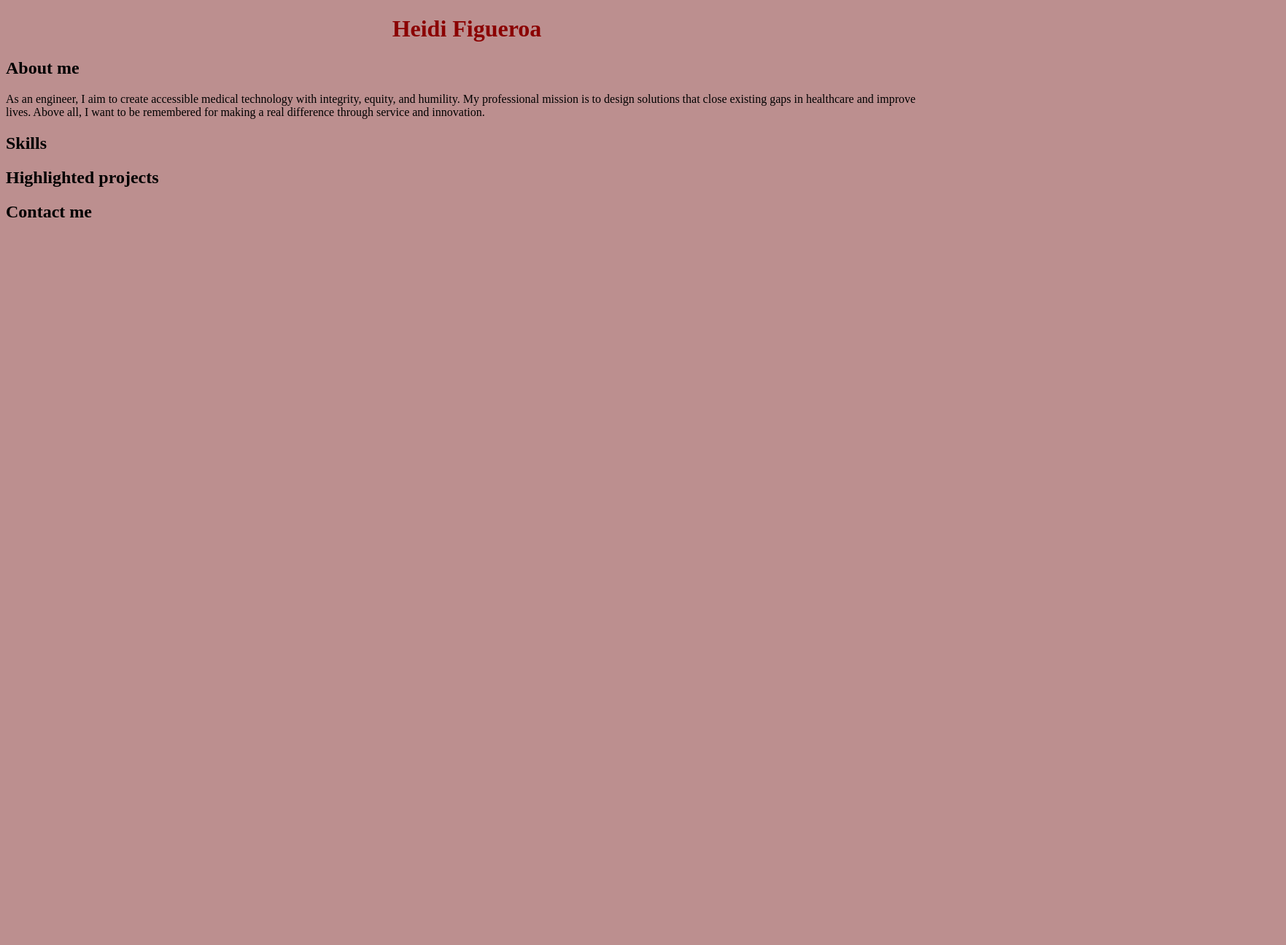
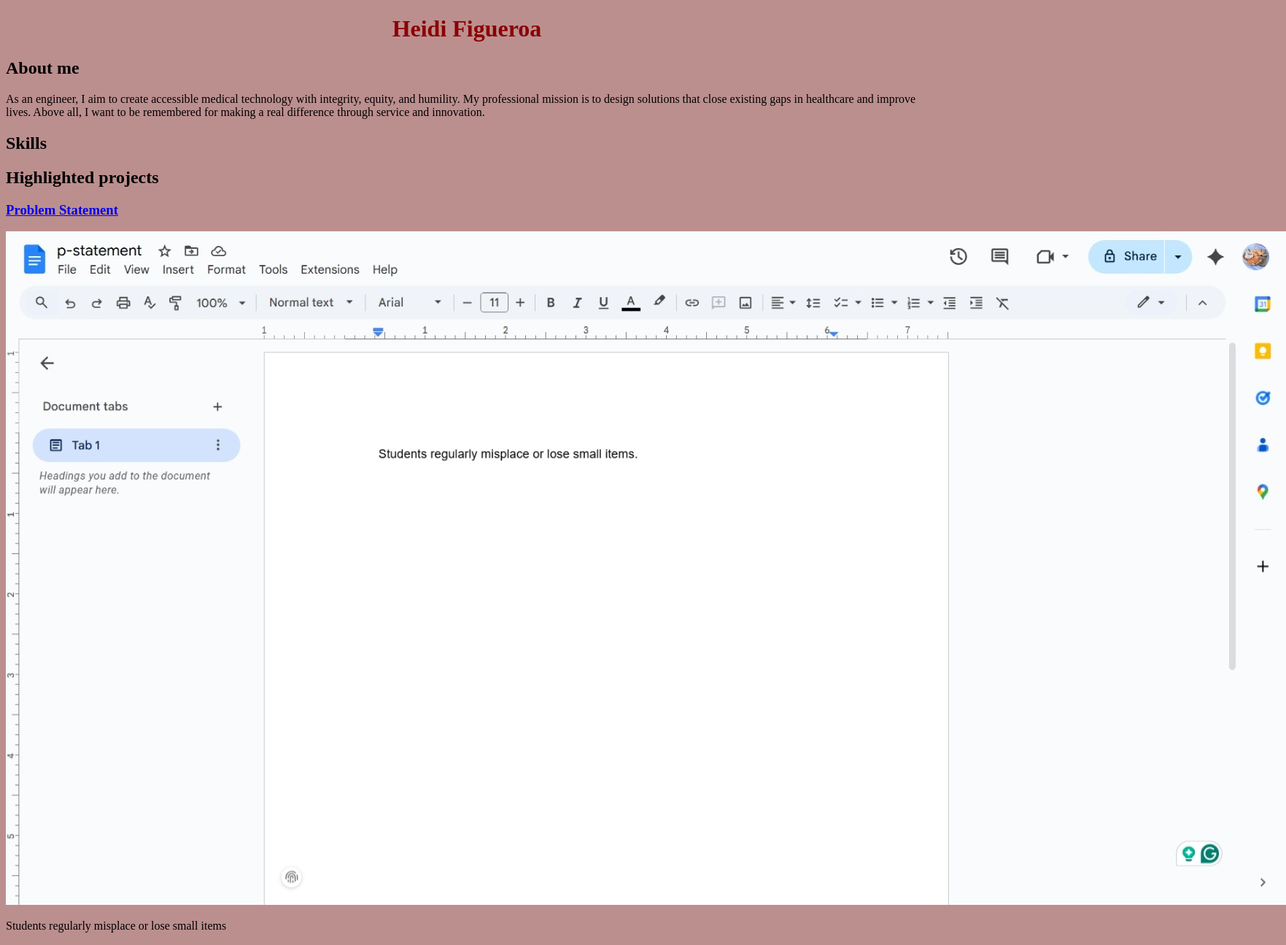
Before and after one commit to heidif-c/heidif-c.github.io, a plain HTML site: page index.html in a window 1280 px wide. Shown: the top 1295 px of the page at 73% size, 1763 px wide, since content can reach past the window. Before the commit the page ends 800 px from the top, so only its background shows below. Drawn offline with Linux system fonts and the light colour scheme.

Commit message:
adding links to files

```diff
--- a/index.html
+++ b/index.html
@@ -18,6 +18,17 @@
       </div>
       <div class="projects">
         <h2>Highlighted projects</h2>
+         <!-- Problem Statement Assignment -->
+        <section class="project">
+        <a href="files/p-statement.pdf">
+          <h3>Problem Statement</h3>
+        </a>
+        <a href="files/p-statement.pdf">
+          <img src="images/p-statement.jpeg">
+        </a>
+        <p>Students regularly misplace or lose small items</p>
+        </section>
+
       </div>
       <div class="contact">
         <h2>Contact me</h2>
```
